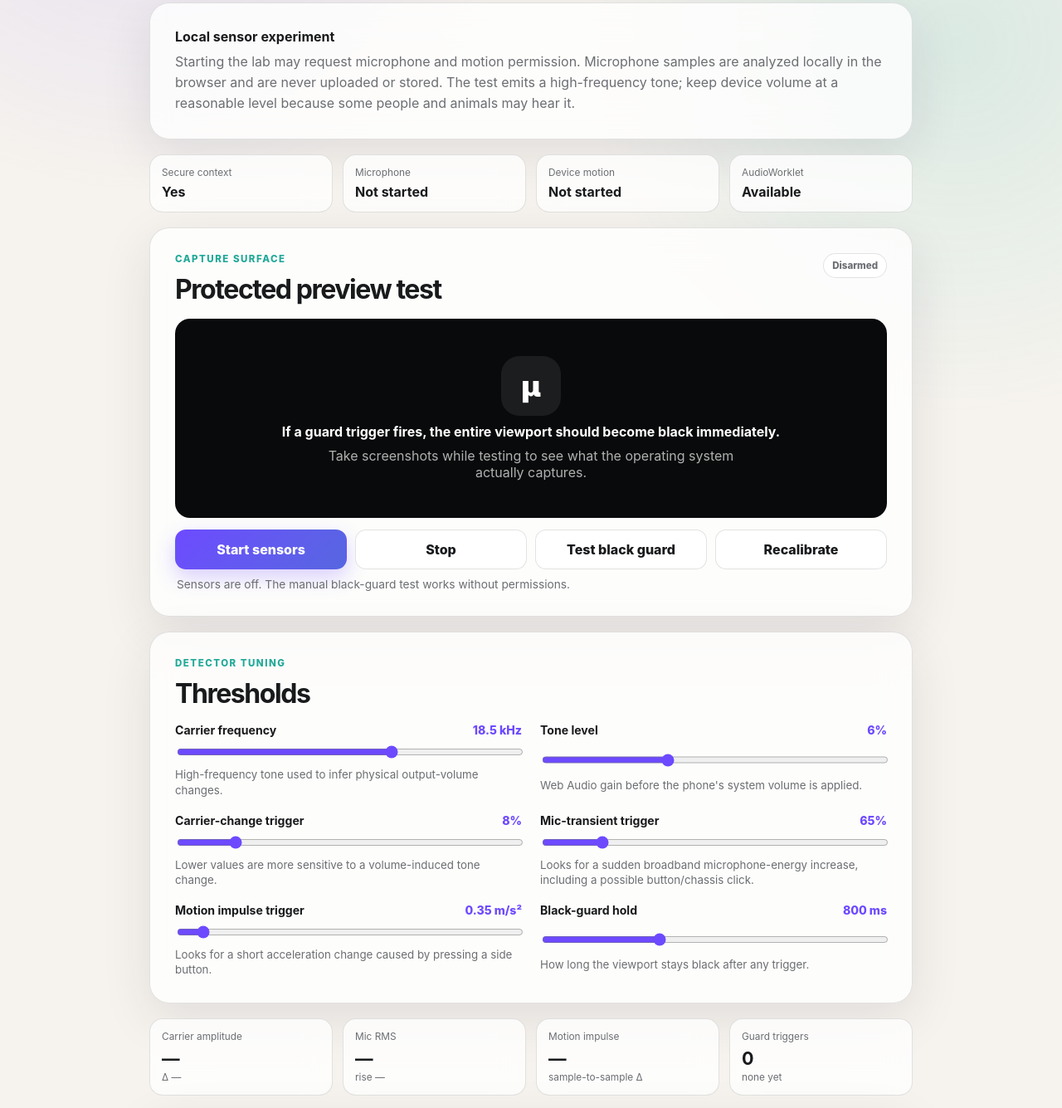
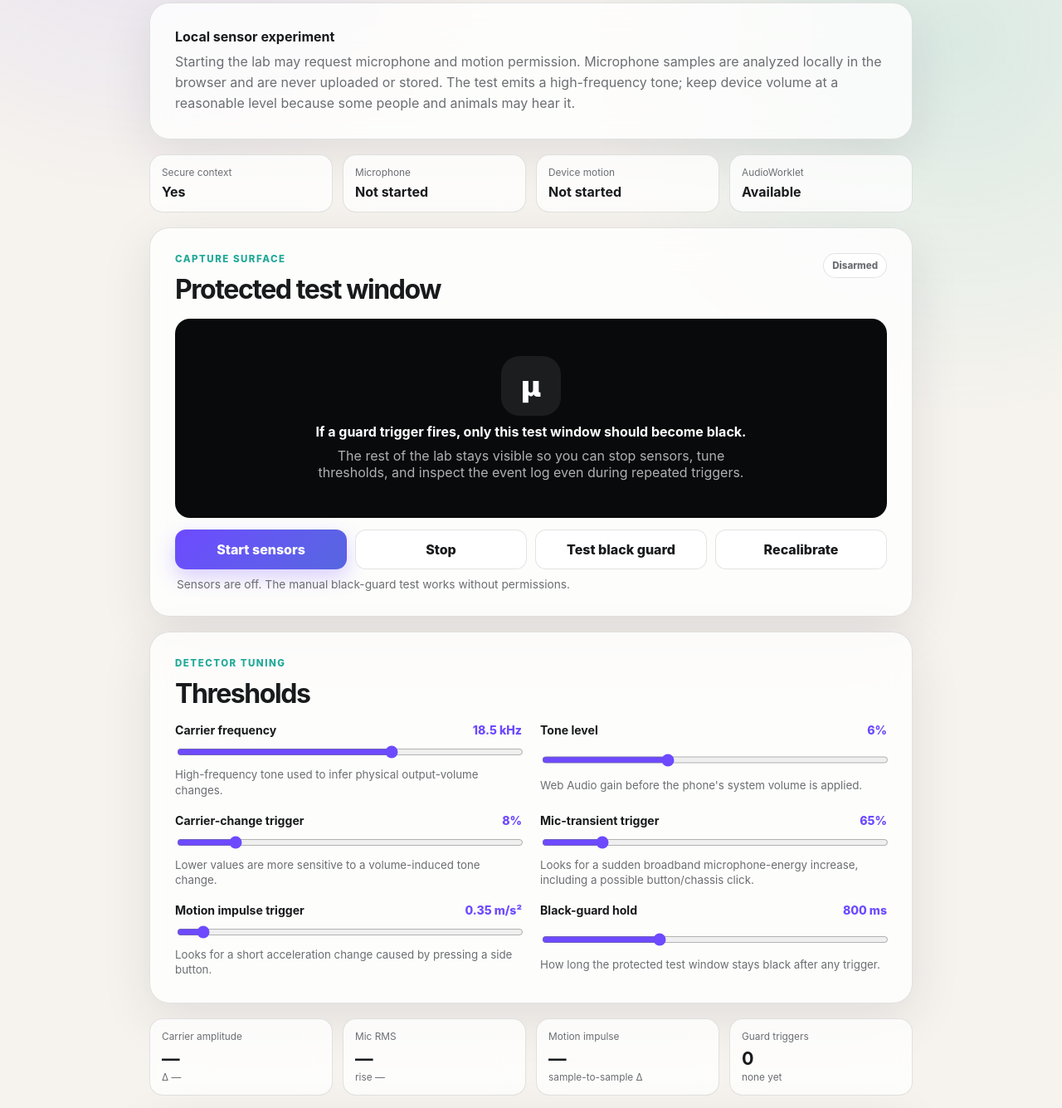
Before and after one commit to khoix/MuStash, a website: page public/testlab/index.html in a window 1280 px wide. Shown: the part 415-1750 px from the top of the page at 83% size. Drawn offline with Linux system fonts and the light colour scheme.

Commit message:
Contain Guard Lab overlay to test window

```diff
--- a/public/testlab/index.html
+++ b/public/testlab/index.html
@@ -14,8 +14,6 @@
   <script type="module" src="testlab.js"></script>
 </head>
 <body>
-  <div id="guardOverlay" class="guard-overlay" aria-hidden="true" data-testid="guard-overlay"></div>
-
   <header class="site-header">
     <a class="brand" href=".." aria-label="MuStash home">
       <img src="../icons/mustash.svg" alt="" width="38" height="38">
@@ -47,14 +45,15 @@
       <div class="section-heading">
         <div>
           <p class="eyebrow">Capture surface</p>
-          <h2>Protected preview test</h2>
+          <h2>Protected test window</h2>
         </div>
         <span class="armed-pill" id="armedPill">Disarmed</span>
       </div>
-      <div class="test-surface" aria-label="Test preview surface">
+      <div class="test-surface" data-testid="test-window" aria-label="Protected test window">
+        <div id="guardOverlay" class="guard-overlay" aria-hidden="true" data-testid="guard-overlay"></div>
         <div class="test-mark" aria-hidden="true">µ</div>
-        <strong>If a guard trigger fires, the entire viewport should become black immediately.</strong>
-        <span>Take screenshots while testing to see what the operating system actually captures.</span>
+        <strong>If a guard trigger fires, only this test window should become black.</strong>
+        <span>The rest of the lab stays visible so you can stop sensors, tune thresholds, and inspect the event log even during repeated triggers.</span>
       </div>
       <div class="lab-actions">
         <button class="primary-button" id="startButton" type="button" data-testid="start-lab">Start sensors</button>
@@ -101,7 +100,7 @@
         <label class="lab-control">
           <span><strong>Black-guard hold</strong><output id="guardDurationValue">800 ms</output></span>
           <input id="guardDurationInput" type="range" min="200" max="2000" step="100" value="800">
-          <small>How long the viewport stays black after any trigger.</small>
+          <small>How long the protected test window stays black after any trigger.</small>
         </label>
       </div>
     </section>
```
